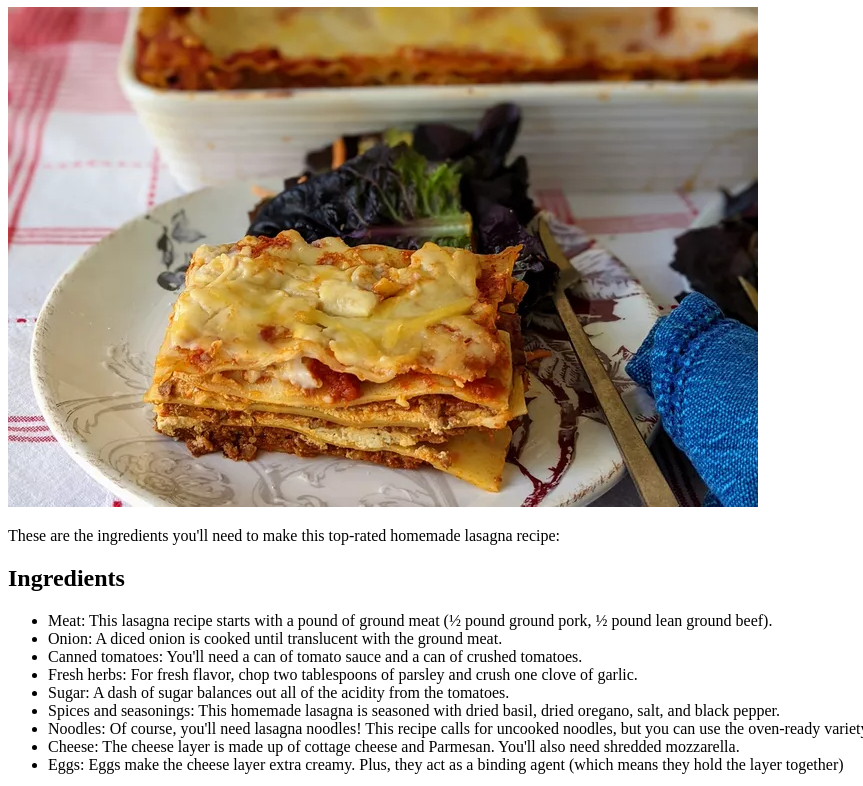
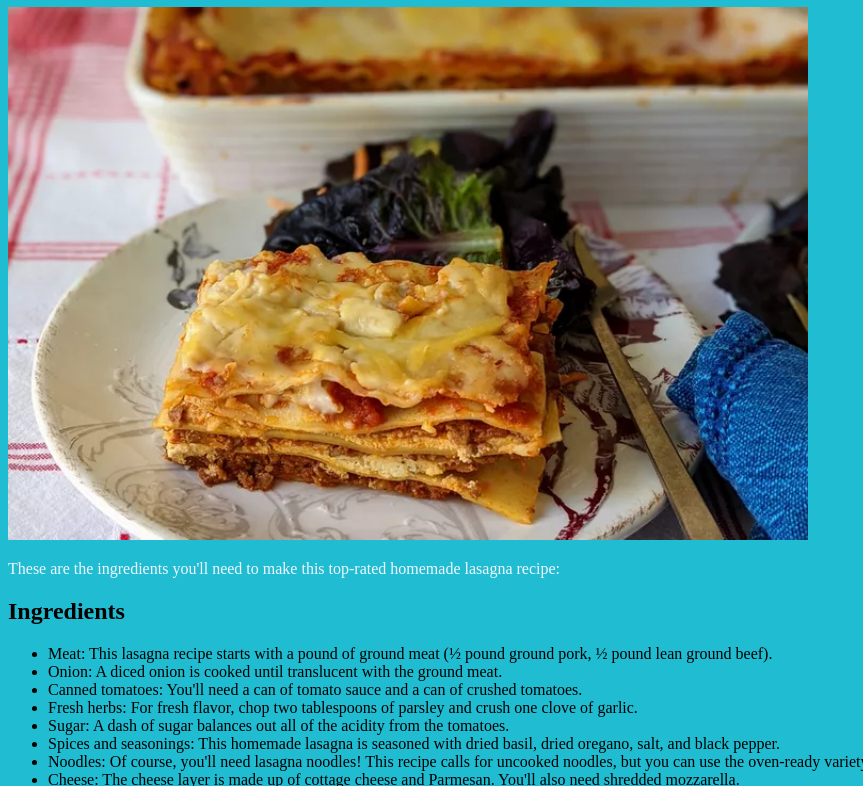
Before and after one commit to kanyi-dev/odin-recipes, a plain HTML site: page recipes/lasagna.html in a window 1280 px wide. Shown: the part 99-885 px from the top of the page, without its empty margins (0-863 px from the left). Drawn offline with Linux system fonts and the light colour scheme.

Commit message:
link stylesheet

```diff
--- a/recipes/lasagna.html
+++ b/recipes/lasagna.html
@@ -4,6 +4,7 @@
     <meta charset="UTF-8" />
     <meta name="viewport" content="width=device-width, initial-scale=1.0" />
     <title>Home made lasagna</title>
+    <link rel="stylesheet" href="../style.css" />
   </head>
   <body>
     <a href="../index.html">Homepage</a>
```
Also changed, not shown: recipes/chicken.html (+1 -0 lines).
